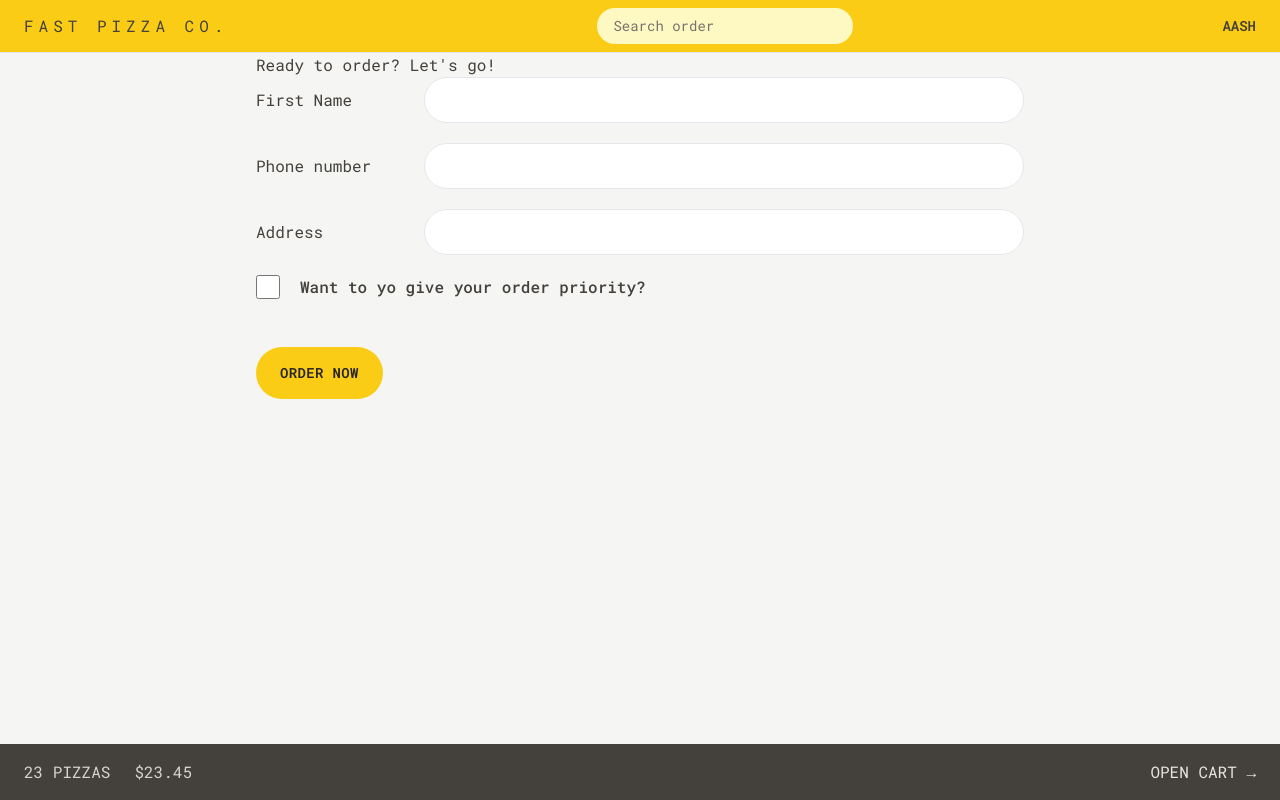
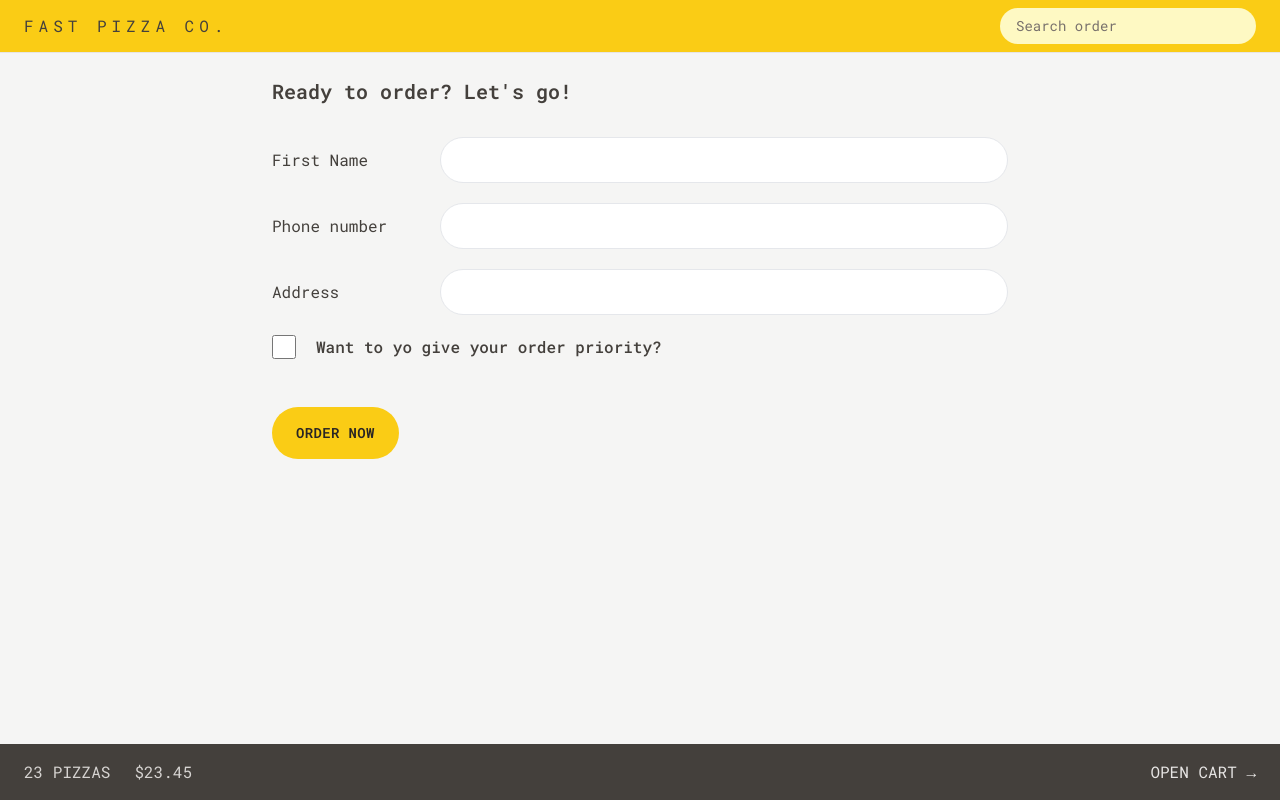
Before and after one commit to Aash417/p43-fast-pizza-react, a React (Vite) app: page /order/new in a window 1280 px wide. Built offline with nearby package versions, Linux system fonts and the light colour scheme.

Commit message:
user state

```diff
--- a/src/features/cart/Cart.jsx
+++ b/src/features/cart/Cart.jsx
@@ -2,6 +2,7 @@
 import LinkButton from '../../ui/LinkButton';
 import Button from '../../ui/Button';
 import CartItem from './CartItem';
+import { useSelector } from 'react-redux';
 
 const fakeCart = [
   {
@@ -28,13 +29,14 @@
 ];
 
 function Cart() {
+  const username = useSelector((state) => state.user.username);
   const cart = fakeCart;
 
   return (
     <div className="mt-7 text-xl font-semibold">
       <LinkButton to="/menu">&larr; Back to menu</LinkButton>
 
-      <h2 className="mt-7 text-xl font-semibold">Your cart, %NAME%</h2>
+      <h2 className="mt-7 text-xl font-semibold">Your cart, {username}</h2>
       <ul className="mt-3 divide-y divide-stone-200 border-b">
         {cart.map((item) => (
           <CartItem item={item} key={item.key} />
--- a/src/features/order/CreateOrder.jsx
+++ b/src/features/order/CreateOrder.jsx
@@ -2,6 +2,7 @@
 import { Form, redirect, useActionData, useNavigation } from 'react-router-dom';
 import { createOrder } from '../../services/apiRestaurant';
 import Button from '../../ui/Button';
+import { useSelector } from 'react-redux';
 
 // https://uibakery.io/regex-library/phone-number
 const isValidPhone = (str) =>
@@ -34,6 +35,7 @@
 ];
 
 function CreateOrder() {
+  const username = useSelector((state) => state.user.username);
   const navigation = useNavigation();
   const isSubmitting = navigation.state === 'submitting';
 
@@ -43,12 +45,18 @@
   const cart = fakeCart;
 
   return (
-    <div>
-      <h2>Ready to order? Let's go!</h2>
+    <div className="px-4 py-6">
+      <h2 className="mb-8 text-xl font-semibold">Ready to order? Let's go!</h2>
       <Form method="post">
         <div className="mb-5 flex flex-col gap-2 sm:flex-row sm:items-center">
           <label className="sm:basis-40">First Name</label>
-          <input className="input grow" type="text" name="customer" required />
+          <input
+            className="input grow"
+            type="text"
+            name="customer"
+            required
+            defaultValue={username}
+          />
         </div>
 
         <div className="mb-5 flex flex-col gap-2 sm:flex-row sm:items-center">
--- a/src/features/user/CreateUser.jsx
+++ b/src/features/user/CreateUser.jsx
@@ -1,11 +1,21 @@
 import { useState } from 'react';
 import Button from '../../ui/Button';
+import { useDispatch } from 'react-redux';
+import { updateName } from './userSlice';
+import { useNavigate } from 'react-router-dom';
 
 function CreateUser() {
   const [username, setUsername] = useState('');
+  const dispatch = useDispatch();
+  const navigate = useNavigate();
 
   function handleSubmit(e) {
     e.preventDefault();
+
+    if (!username) return;
+
+    dispatch(updateName(username));
+    navigate('/menu');
   }
 
   return (
@@ -19,7 +29,7 @@
         placeholder="Your full name"
         value={username}
         onChange={(e) => setUsername(e.target.value)}
-        className="input w-72"
+        className="input mb-8  w-72"
       />
 
       {username !== '' && (
--- a/src/features/user/UserName.jsx
+++ b/src/features/user/UserName.jsx
@@ -1,12 +1,12 @@
 import { useSelector } from 'react-redux';
 
 function UserName() {
-  const userName = useSelector((state) => state.user.username);
+  const username = useSelector((state) => state.user.username);
 
-  if (!userName) return null;
+  if (!username) return null;
 
   return (
-    <div className="hidden text-sm font-semibold md:block">{userName}</div>
+    <div className="hidden text-sm font-semibold md:block">{username}</div>
   );
 }
 export default UserName;
--- a/src/features/user/userSlice.js
+++ b/src/features/user/userSlice.js
@@ -25,7 +25,7 @@
 import { createSlice } from '@reduxjs/toolkit';
 
 const initialState = {
-  username: 'Aash',
+  username: '',
 };
 
 const userSlice = createSlice({
--- a/src/ui/Home.jsx
+++ b/src/ui/Home.jsx
@@ -1,6 +1,10 @@
+import { useSelector } from 'react-redux';
 import CreateUser from '../features/user/CreateUser';
+import Button from './Button';
 
 function Home() {
+  const username = useSelector((state) => state.user.username);
+
   return (
     <div className="my-10 px-4 text-center sm:my-16">
       <h1 className=" mb-8  px-4 py-3  text-xl font-semibold md:text-xl ">
@@ -10,7 +14,13 @@
           Straight out of the oven, straight to you.
         </span>
       </h1>
-      <CreateUser />
+      {username === '' ? (
+        <CreateUser />
+      ) : (
+        <Button to="/menu" type="primary">
+          Continue ordering, {username}
+        </Button>
+      )}
     </div>
   );
 }
```
